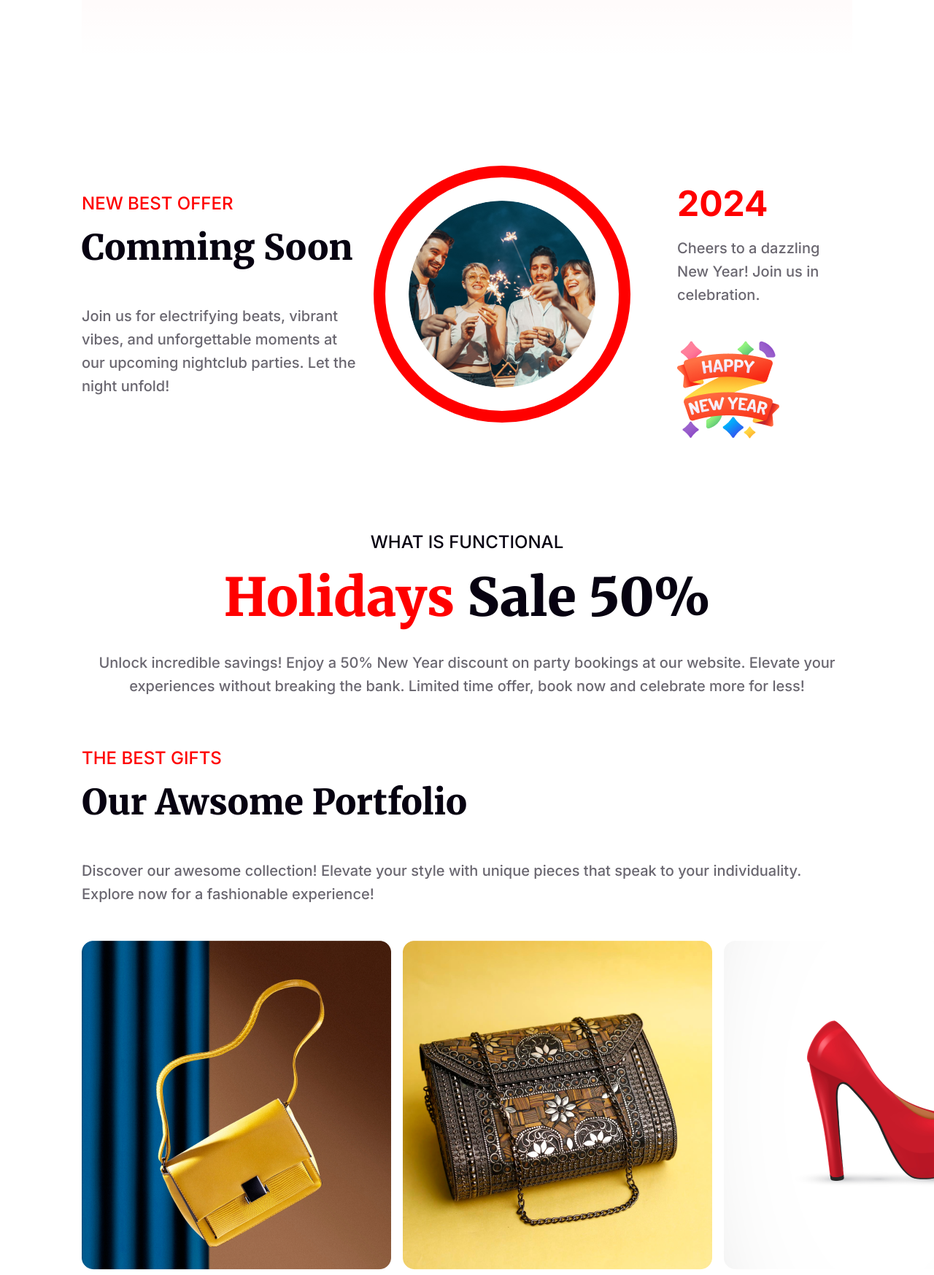
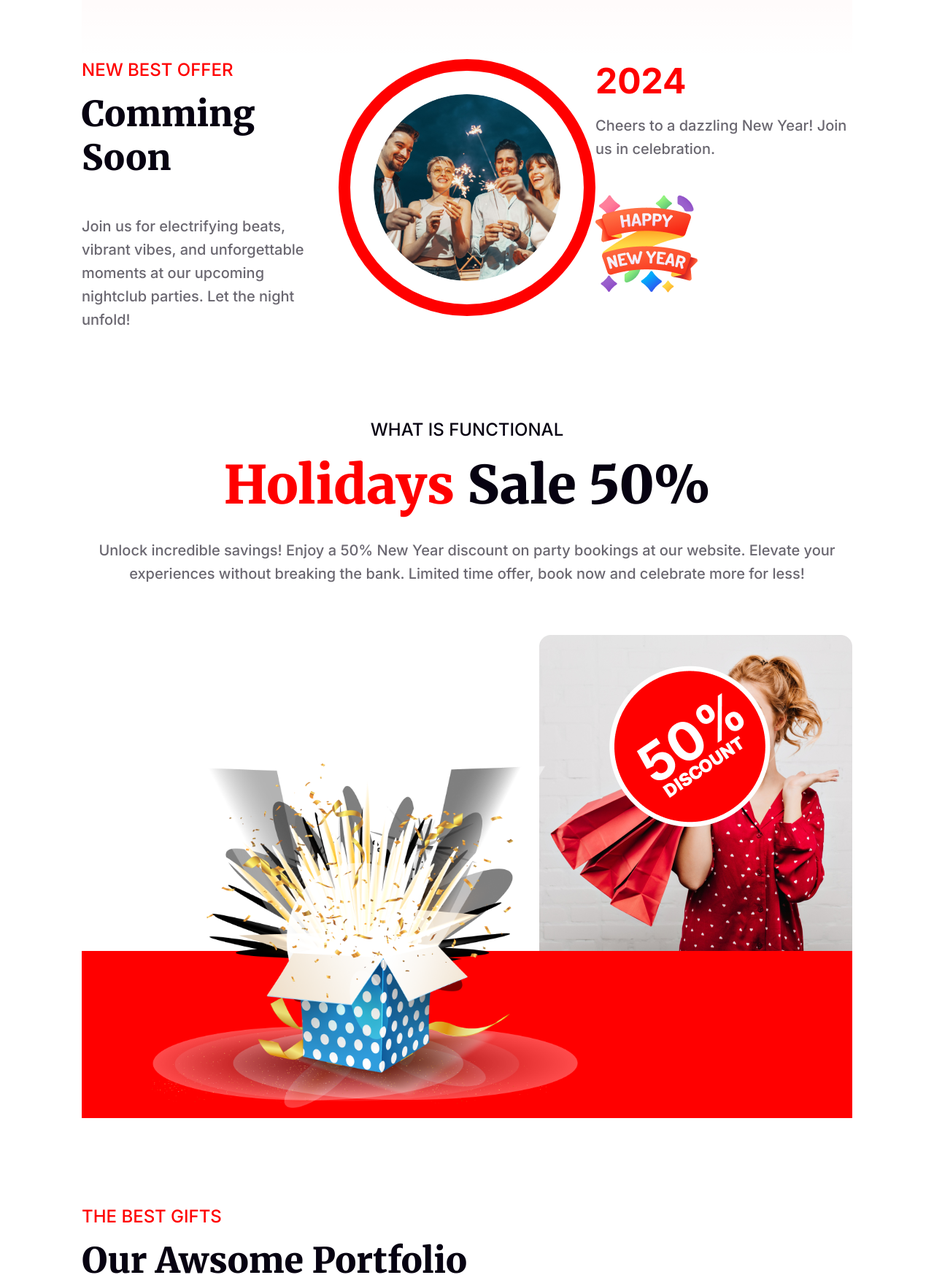
Before and after one commit to rafhan59/b9a1-1520, a plain HTML site: page index.html in a window 1280 px wide. Shown: the part 2855-4602 px from the top of the page at 73% size. Drawn offline with Linux system fonts and the light colour scheme.

Commit message:
Completed! :-)

```diff
--- a/index.html
+++ b/index.html
@@ -76,7 +76,12 @@
             <h1><span>Holidays </span>Sale 50%</h1>
             <p class="pText">Unlock incredible savings! Enjoy a 50% New Year discount on party bookings at our website. Elevate your experiences without breaking the bank. Limited time offer, book now and celebrate more for less!</p>
             <div class="discount-grid">
-
+                <div class="background">
+                    <div class="images">
+                        <img class="box" src="./resources/Group 75.png" alt="">
+                        <img class="discount-fifty" src="./resources/Group 44.png" alt="">
+                    </div>
+                </div>
             </div>
         </section>
 
--- a/style.css
+++ b/style.css
@@ -34,10 +34,6 @@
 
 
 /* HEADER SECTION */
-
-header{
-
-}
 
 .bg-image{
     margin-top: 3.125rem;
@@ -80,9 +76,7 @@ header{
     margin-bottom: 7.5rem;
 }
 
-.discount > .text{
 
-}
 
 .discount > .text > .off{
     font-family: 'Inter', sans-serif;
@@ -124,9 +118,7 @@ header{
 
 /* PARTY BANNER  */
 
-.banner-party{
 
-}
 .banner-img{
 
     display: flex;
@@ -146,9 +138,7 @@ header{
     margin: auto 7rem;
 }
 
-.banner-text{
 
-}
 
 .banner-text .party-h{
     font-size: 4rem;
@@ -200,9 +190,7 @@ header{
     justify-content: center;
     align-items: center;
 }
-.info{
 
-}
 
 .info h1{
     text-align: center;
@@ -232,16 +220,14 @@ header{
 /* COMING SOON SECTION  */
 
 .coming-soon{
-    display: flex;
-    justify-content: space-between;
-    align-items: center;
-    margin-top: 7.5rem;
+    display: grid;
+    grid-template-columns: 1fr 1fr 1fr;
 }
 .text-left{
     text-align: left;
 }
 .best-offer{
-    max-width: 25rem;
+    max-width: 1/3;
 }
 .hOne{
     color: #070211;
@@ -259,6 +245,9 @@ header{
     font-family: 'Inter', sans-serif;
     padding-right: 1.5rem;
 }
+.circular-img{
+    justify-self: center;
+}
 
 .circular-img img{
     border: 1rem solid #F00;
@@ -268,13 +257,7 @@ header{
     width: 22rem;
 }
 
-.new-year{
-    padding: 3rem 0rem 0rem 4rem;
-}
-/* .flex-end{
-    display: flex;
-    align-items: flex-end;
-} */
+
 .year{
     color: #F00;
     font-family: 'Inter', sans-serif;
@@ -292,6 +275,8 @@ header{
 .new-year img{
     margin-top: 2.75rem;
 }
+
+
 
 /* HOLIDAY SALE SECTION  */
 
@@ -337,14 +322,28 @@ header{
     margin-bottom: 4.25rem;
 }
 
-.discount-grid{
-    display: grid;
-    grid-template-columns: 2fr 1fr;
-    grid-template-rows: repeat(2, 1fr);
-    row-gap: 0;
+.discount-grid > .background{
+    background-image: url('./resources/Rectangle\ 1.png'), url('./resources/Rectangle\ 2.png');
+    background-repeat: no-repeat;
+    background-position: right top, center bottom;
+    overflow: hidden;
 }
 
+.images{
+    display: flex;
+    align-items: flex-start;
+}
+.box{
+    width: 680px;
+    padding: 11rem 0 0 6rem;
+}
+.discount-fifty{
+    z-index: 1;
 
+}
+.gift{
+    margin-top: 7.5rem;
+}
 .gift p{
     max-width: 62rem;
     text-align: left;
@@ -391,7 +390,6 @@ form{
     display: flex;
     justify-content: center;
     align-items: center;
-    /* padding-bottom: 6rem; */
 }
 form > input{
     width: 28rem;
@@ -402,7 +400,6 @@ form > input{
     border-bottom-left-radius: 35px;
     font-family: 'Inter', sans-serif;
     font-size: 1rem;
-    /* border-radius: 50px; */
 }
 form .btn{
     border: none;
@@ -427,7 +424,7 @@ form .btn{
 }
 
 .adress {
-    padding: 7.5rem 0 0;
+    padding: 7.5rem 0 3rem;
     display: flex;
     justify-content: space-between;
 }
```
